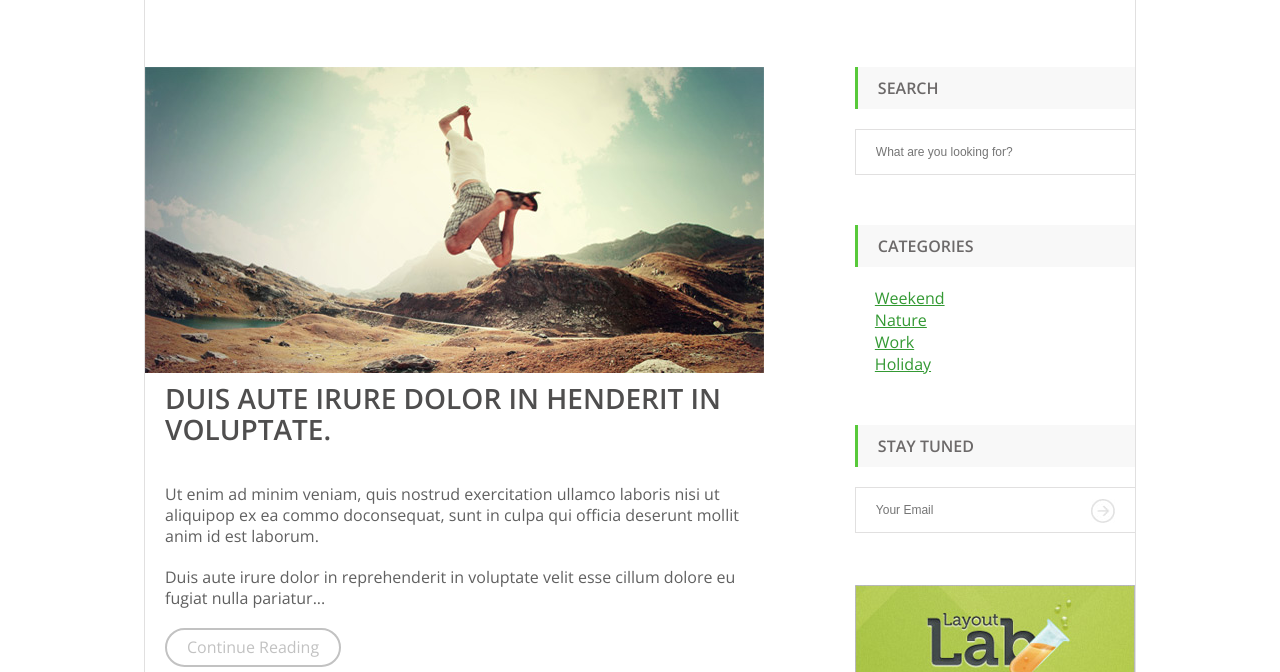
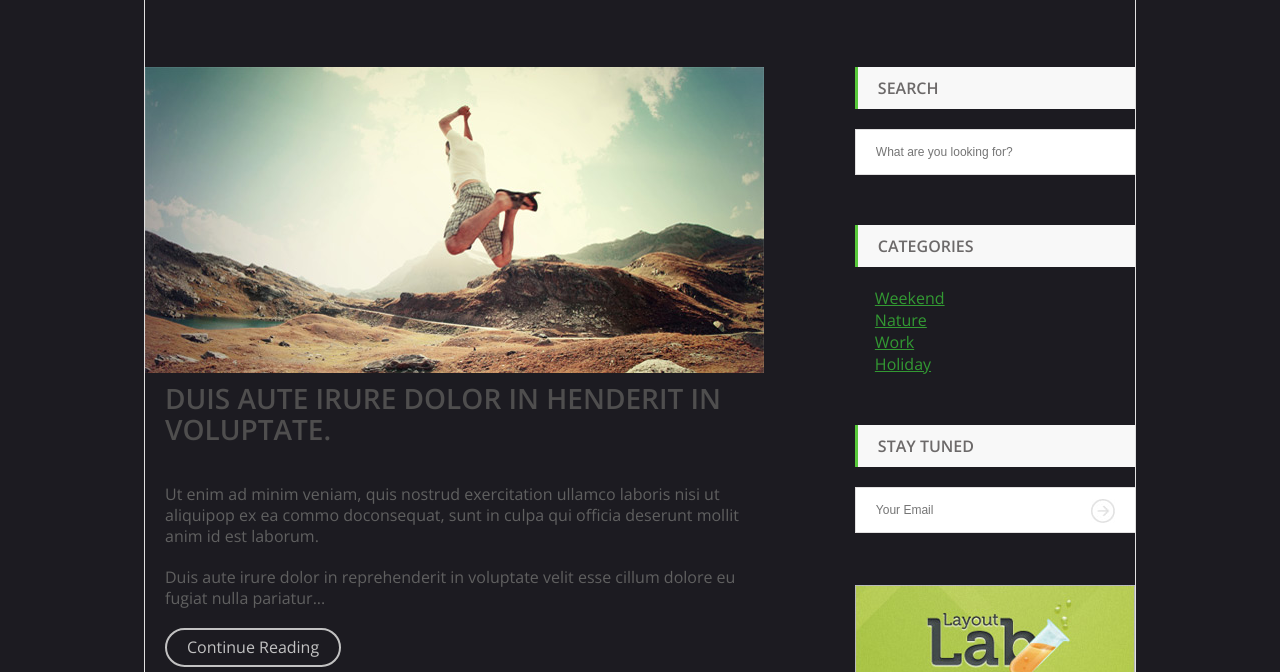
Before and after one commit to Denis-Drozdov86/Blog-template, a plain HTML site: page index.html in a window 1280 px wide. Shown: the part 128-800 px from the top of the page. Drawn offline with nearby package versions, Linux system fonts and the light colour scheme.

Commit message:
color selection

```diff
--- a/index.html
+++ b/index.html
@@ -8,7 +8,7 @@
 <title>Company name - home page</title>
 </head>
 
-<body>
+<body style="background-color: #1c1b21">
 <header>
 	<div class="center-block-main">
 		<a href="/"><img src="images/logo.jpg" alt="" class="logo"></a>
```
